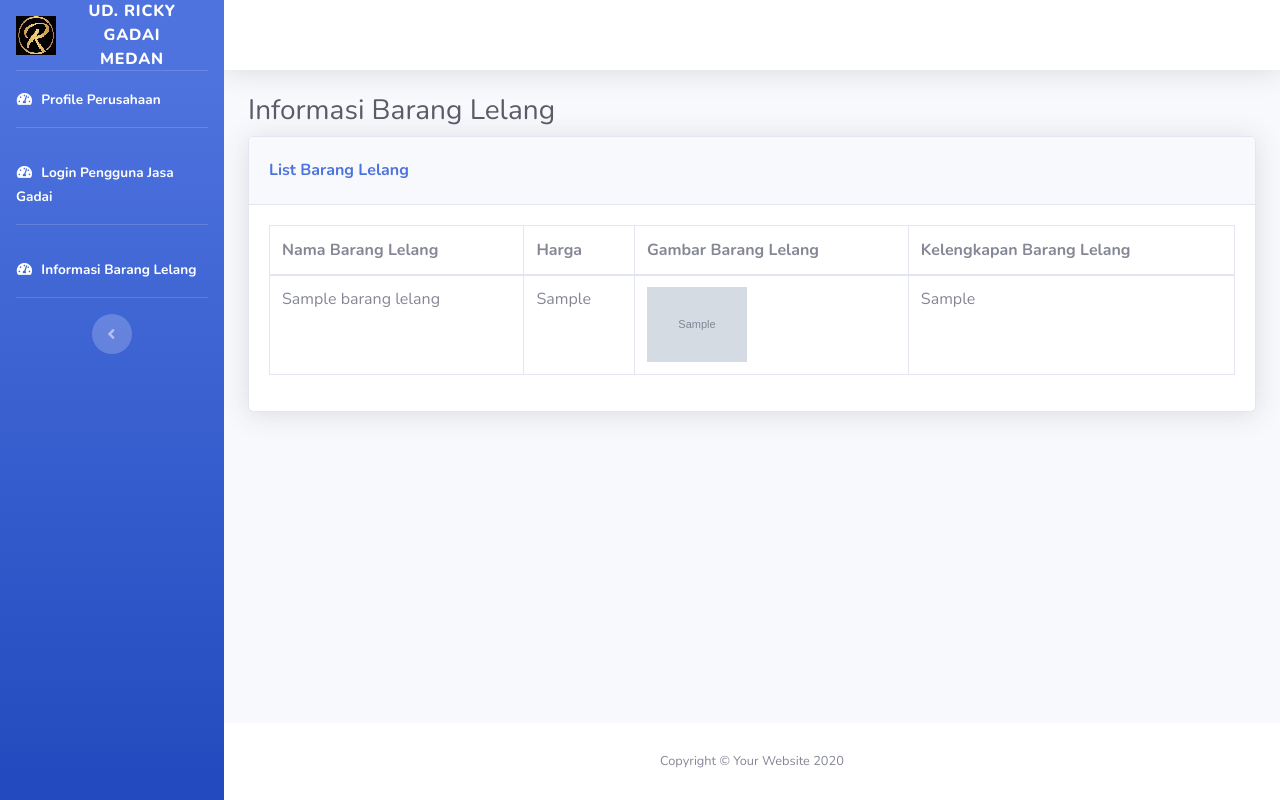
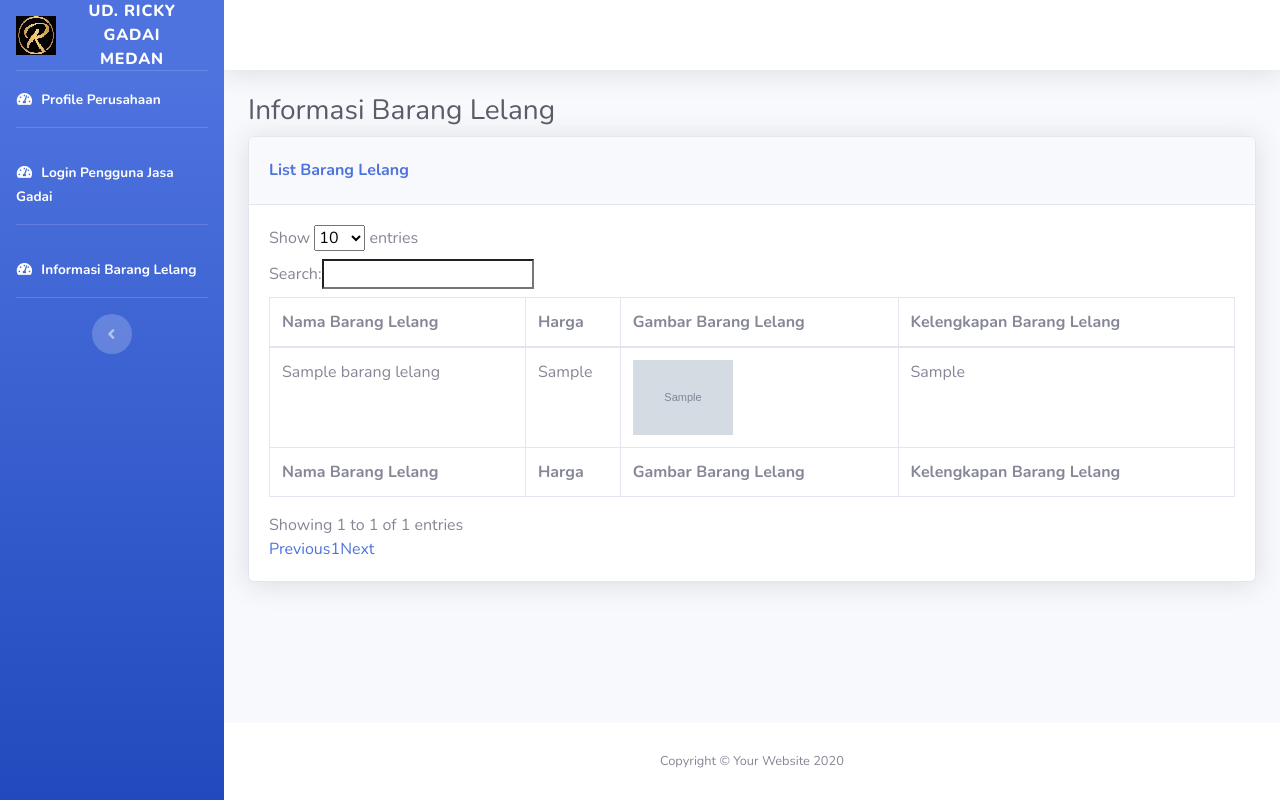
Before and after one commit to osvaldosurbakti/siug, a CodeIgniter 4 app: template app/Views/home/homelelang.php in a window 1280 px wide. Run offline with PHP 8.4 and a stand-in for CodeIgniter, Linux system fonts and the light colour scheme; the template is opened without the code that fills it: most values are stand-ins (such as "Sample title", 1, 10 or a date in 2020); grey boxes marked "Sample" are stand-in pictures; some libraries are stand-ins or nearby versions.

Commit message:
memperbaiki view home

```diff
--- a/app/Controllers/Admin.php
+++ b/app/Controllers/Admin.php
@@ -55,6 +55,7 @@
             'batas_pembayaran' => 'required',
             'status_transaksi' => 'required'
         ])) {
+
             return redirect()->to('/simpandatapelanggan')->withInput();
         }
 
--- a/app/Views/home/homelelang.php
+++ b/app/Views/home/homelelang.php
@@ -129,7 +129,15 @@
                                             <th>Kelengkapan Barang Lelang</th>
                                         </tr>
                                     </thead>
+                                    <tfoot>
                                         <tr>
+                                            <th>Nama Barang Lelang</th>
+                                            <th>Harga</th>
+                                            <th>Gambar Barang Lelang</th>
+                                            <th>Kelengkapan Barang Lelang</th>
+                                        </tr>
+                                    </tfoot>
+                                    <tbody>
                                         <?php foreach ($barangLelang as $bl) : ?>
                                             <tr>
                                                 <td><?= $bl['nama_barang']; ?></td>
@@ -140,8 +148,6 @@
                                                 <td><?= $bl['kelengkapan_barang']; ?></td>
                                             </tr>
                                         <?php endforeach; ?>
-                                </tr>
-                                </tr>
                                     </tbody>
                                 </table>
                             </div>
```
Also changed, not shown: public/img/GambarGedung.png (added). Lines whose indentation alone changed are shown as unchanged.
